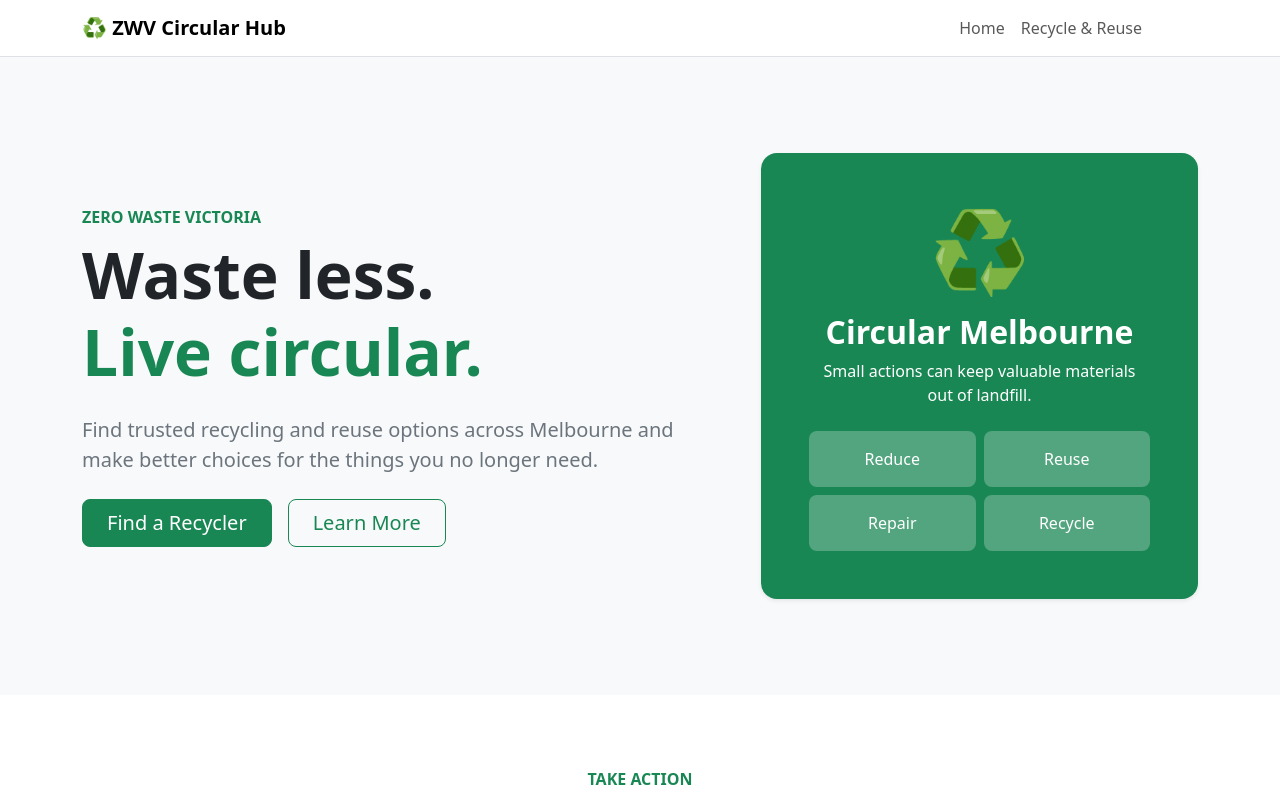
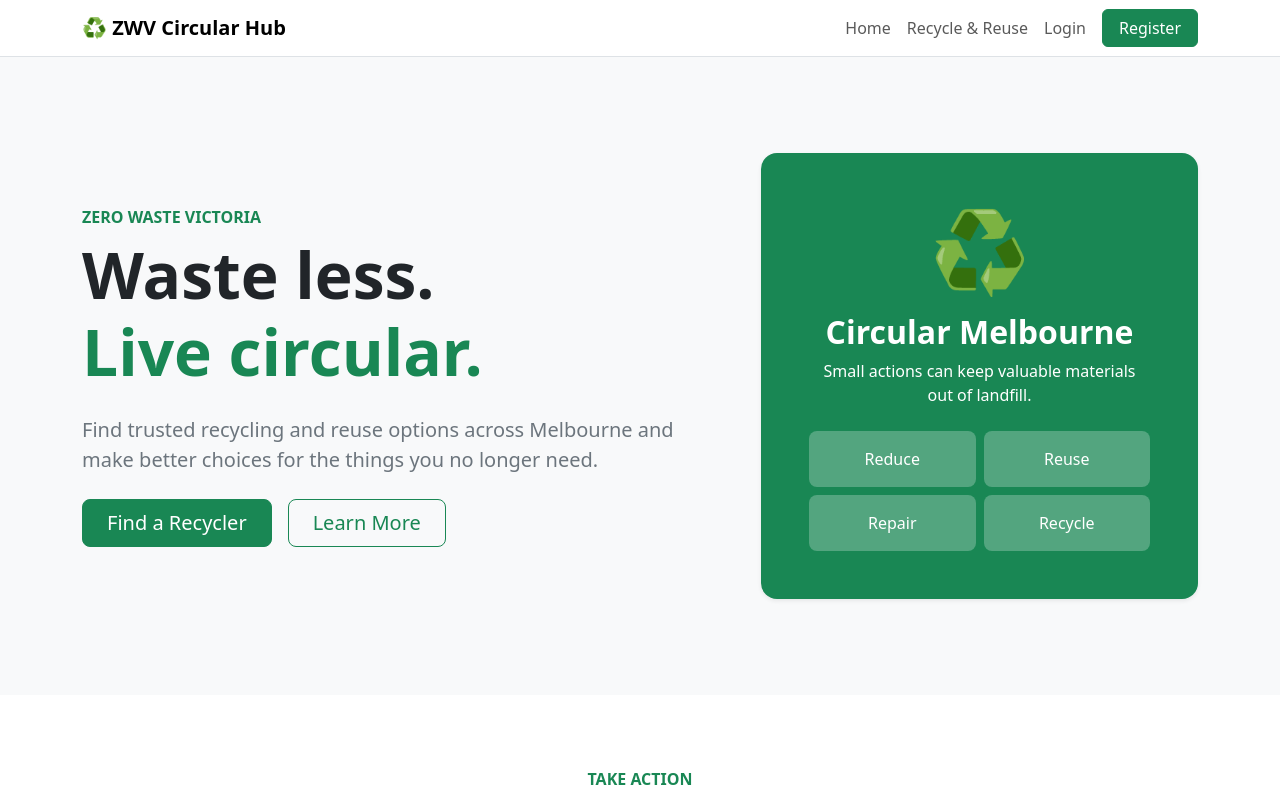
Before and after one commit to YUCHENLU666/fit5032-a3-zero-waste-victoria-backup, a Vue app: page / in a window 1280 px wide. Shown: the top 800 px of the page. Built offline with nearby package versions, Linux system fonts and the light colour scheme.

Commit message:
Complete role-based navigation and logout

```diff
--- a/src/components/AppNavbar.vue
+++ b/src/components/AppNavbar.vue
@@ -1,14 +1,81 @@
 <script setup>
-import { RouterLink } from 'vue-router'
+import { ref, watch } from 'vue'
+import {
+  RouterLink,
+  useRoute,
+  useRouter,
+} from 'vue-router'
+
+import {
+  getCurrentUser,
+  logoutUser,
+} from '../services/authService'
+
+const route = useRoute()
+const router = useRouter()
+
+// Store the current logged-in user
+const currentUser = ref(null)
+
+// Read the latest login state from localStorage
+const refreshCurrentUser = () => {
+  currentUser.value = getCurrentUser()
+}
+
+// Refresh authentication state whenever the route changes.
+// This allows the navbar to update immediately after login/register.
+watch(
+  () => route.fullPath,
+  () => {
+    refreshCurrentUser()
+  },
+  {
+    immediate: true,
+  }
+)
+
+// Log the current user out
+const handleLogout = () => {
+  // Remove the current user from localStorage
+  logoutUser()
+
+  // Immediately update navbar state
+  currentUser.value = null
+
+  // Return to homepage
+  router.push('/')
+}
 </script>
 
 <template>
-  <nav class="navbar navbar-expand-lg navbar-light bg-white border-bottom sticky-top">
+  <nav
+    class="
+      navbar
+      navbar-expand-lg
+      navbar-light
+      bg-white
+      border-bottom
+      sticky-top
+    "
+  >
     <div class="container">
+
+      <!-- ========================= -->
       <!-- Brand -->
-      <RouterLink class="navbar-brand fw-bold" to="/"> ♻ ZWV Circular Hub </RouterLink>
+      <!-- ========================= -->
 
-      <!-- Mobile toggle -->
+      <RouterLink
+        class="navbar-brand fw-bold"
+        to="/"
+      >
+        ♻ ZWV Circular Hub
+      </RouterLink>
+
+
+      <!-- ========================= -->
+      <!-- Mobile navigation button -->
+      <!-- ========================= -->
+
       <button
         class="navbar-toggler"
         type="button"
@@ -21,30 +88,149 @@ import { RouterLink } from 'vue-router'
         <span class="navbar-toggler-icon"></span>
       </button>
 
+
+      <!-- ========================= -->
       <!-- Navigation links -->
-      <div id="mainNavbar" class="collapse navbar-collapse">
-        <ul class="navbar-nav ms-auto">
+      <!-- ========================= -->
+
+      <div
+        id="mainNavbar"
+        class="collapse navbar-collapse"
+      >
+        <ul
+          class="
+            navbar-nav
+            ms-auto
+            align-items-lg-center
+          "
+        >
+
+          <!-- Home -->
           <li class="nav-item">
-            <RouterLink class="nav-link" to="/"> Home </RouterLink>
+            <RouterLink
+              class="nav-link"
+              to="/"
+            >
+              Home
+            </RouterLink>
           </li>
 
+
+          <!-- Recycling Finder -->
           <li class="nav-item">
-            <RouterLink class="nav-link" to="/recycle"> Recycle & Reuse </RouterLink>
+            <RouterLink
+              class="nav-link"
+              to="/recycle"
+            >
+              Recycle & Reuse
+            </RouterLink>
           </li>
 
-          <li class="nav-item">
-            <span class="nav-link"> </span>
-          </li>
 
-          <li class="nav-item">
-            <span class="nav-link"> </span>
-          </li>
+          <!-- ================================================== -->
+          <!-- Guest navigation -->
+          <!-- ================================================== -->
 
-          <li class="nav-item">
-            <span class="nav-link"> </span>
-          </li>
+          <template v-if="!currentUser">
+
+            <!-- Login -->
+            <li class="nav-item">
+              <RouterLink
+                class="nav-link"
+                to="/login"
+              >
+                Login
+              </RouterLink>
+            </li>
+
+
+            <!-- Register -->
+            <li class="nav-item ms-lg-2">
+              <RouterLink
+                class="
+                  btn
+                  btn-success
+                  px-3
+                  mt-2
+                  mt-lg-0
+                "
+                to="/register"
+              >
+                Register
+              </RouterLink>
+            </li>
+
+          </template>
+
+
+          <!-- ================================================== -->
+          <!-- Logged-in user navigation -->
+          <!-- ================================================== -->
+
+          <template v-else>
+
+            <!-- Admin page:
+                 only visible to administrators -->
+            <li
+              v-if="currentUser.role === 'admin'"
+              class="nav-item"
+            >
+              <RouterLink
+                class="nav-link"
+                to="/admin"
+              >
+                Admin
+              </RouterLink>
+            </li>
+
+
+            <!-- User account -->
+            <li class="nav-item">
+              <RouterLink
+                class="nav-link"
+                to="/account"
+              >
+                My Account
+              </RouterLink>
+            </li>
+
+
+            <!-- Current username -->
+            <li class="nav-item">
+              <span
+                class="
+                  nav-link
+                  text-success
+                  fw-semibold
+                "
+              >
+                Hi, {{ currentUser.username }}
+              </span>
+            </li>
+
+
+            <!-- Logout -->
+            <li class="nav-item ms-lg-2">
+              <button
+                type="button"
+                class="
+                  btn
+                  btn-outline-success
+                  px-3
+                  mt-2
+                  mt-lg-0
+                "
+                @click="handleLogout"
+              >
+                Logout
+              </button>
+            </li>
+
+          </template>
+
         </ul>
       </div>
+
     </div>
   </nav>
 </template>
```
